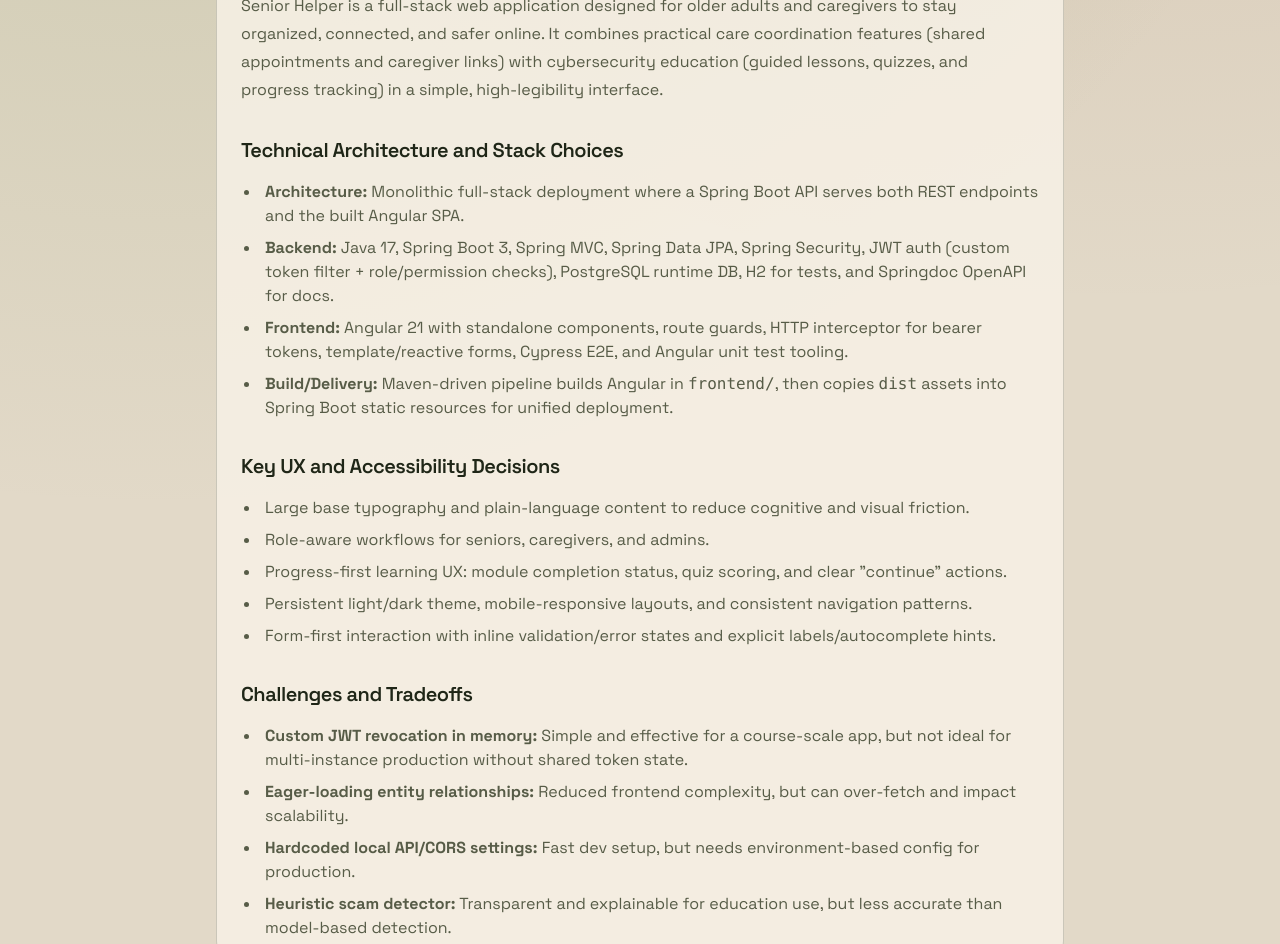
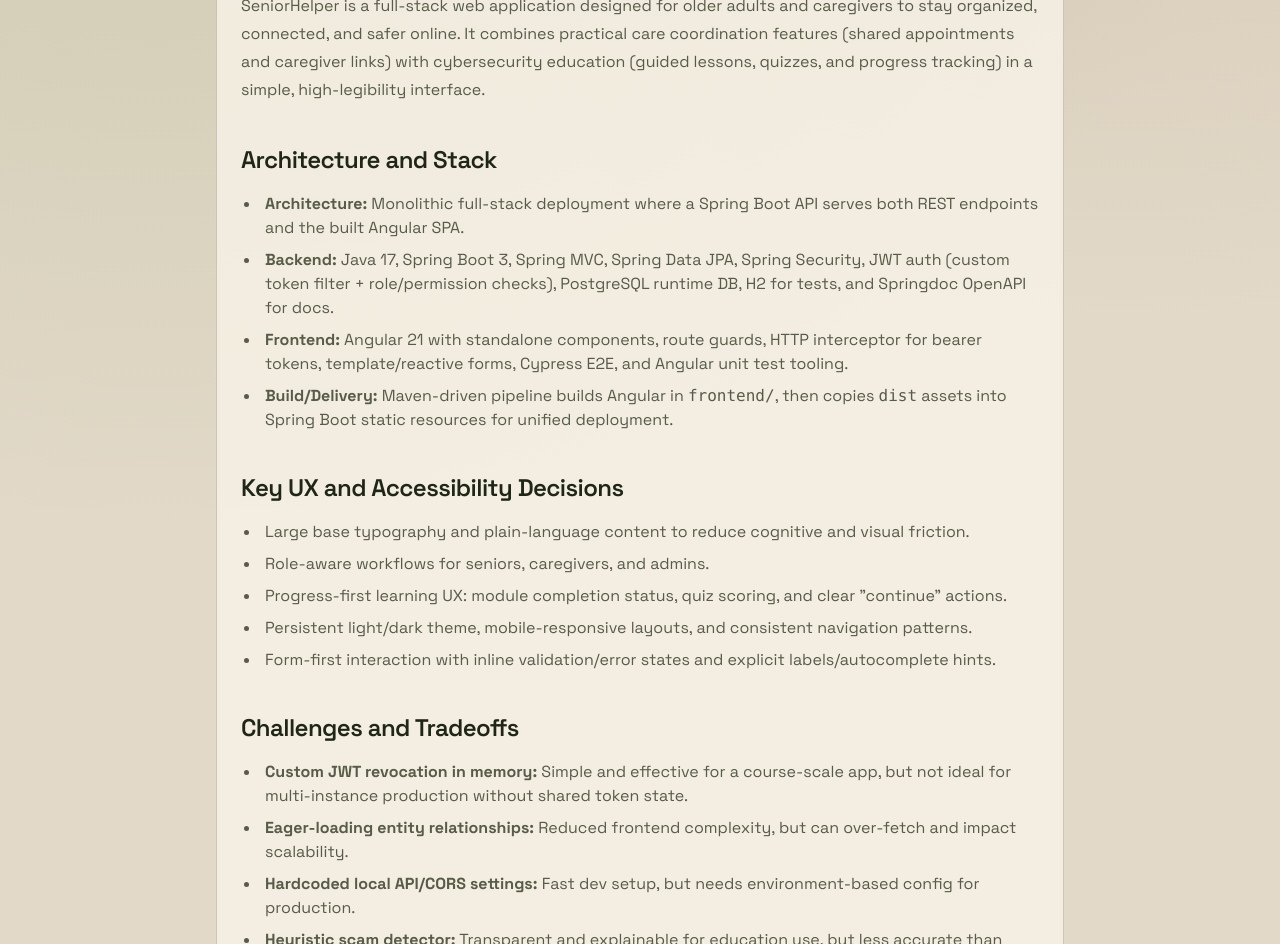
Before and after one commit to RickySerrano904/RickySerrano.dev, a Next.js app: page /projects/senior-helper in a window 1280 px wide. Shown: the part 1200-2144 px from the top of the page. Built offline with nearby package versions, Linux system fonts and the light colour scheme.

Commit message:
docs: update SeniorHelper project description

```diff
--- a/app/home/ExperienceSection.tsx
+++ b/app/home/ExperienceSection.tsx
@@ -54,7 +54,7 @@
           download
           className="mt-5 inline-flex items-center gap-2 rounded-2xl border border-[color:var(--border)] bg-[color:var(--panel)] px-4 py-2 text-sm font-semibold text-[color:var(--fg)] transition hover:-translate-y-0.5 hover:border-[color:var(--accent)] hover:text-[color:var(--accent)]"
         >
-          Download resume <span aria-hidden="true">-&darr;</span>
+          Download resume <span aria-hidden="true">&darr;</span>
         </a>
       </header>
 
--- a/app/projects/senior-helper/page.mdx
+++ b/app/projects/senior-helper/page.mdx
@@ -15,16 +15,17 @@
     imageSrc="/projects/senior-helper/seniorhelperr.jpg"
   imageAlt="Screenshot of Senior Helper homepage"
 >
-Senior Helper is a full-stack web application designed for older adults and caregivers to stay organized, connected, and safer online. It combines practical care coordination features (shared appointments and caregiver links) with cybersecurity education (guided lessons, quizzes, and progress tracking) in a simple, high-legibility interface.
 
-### Technical Architecture and Stack Choices
+SeniorHelper is a full-stack web application designed for older adults and caregivers to stay organized, connected, and safer online. It combines practical care coordination features (shared appointments and caregiver links) with cybersecurity education (guided lessons, quizzes, and progress tracking) in a simple, high-legibility interface.
+
+## Architecture and Stack
 
 - **Architecture:** Monolithic full-stack deployment where a Spring Boot API serves both REST endpoints and the built Angular SPA.
 - **Backend:** Java 17, Spring Boot 3, Spring MVC, Spring Data JPA, Spring Security, JWT auth (custom token filter + role/permission checks), PostgreSQL runtime DB, H2 for tests, and Springdoc OpenAPI for docs.
 - **Frontend:** Angular 21 with standalone components, route guards, HTTP interceptor for bearer tokens, template/reactive forms, Cypress E2E, and Angular unit test tooling.
 - **Build/Delivery:** Maven-driven pipeline builds Angular in `frontend/`, then copies `dist` assets into Spring Boot static resources for unified deployment.
 
-### Key UX and Accessibility Decisions
+## Key UX and Accessibility Decisions
 
 - Large base typography and plain-language content to reduce cognitive and visual friction.
 - Role-aware workflows for seniors, caregivers, and admins.
@@ -32,7 +33,7 @@
 - Persistent light/dark theme, mobile-responsive layouts, and consistent navigation patterns.
 - Form-first interaction with inline validation/error states and explicit labels/autocomplete hints.
 
-### Challenges and Tradeoffs
+## Challenges and Tradeoffs
 
 - **Custom JWT revocation in memory:** Simple and effective for a course-scale app, but not ideal for multi-instance production without shared token state.
 - **Eager-loading entity relationships:** Reduced frontend complexity, but can over-fetch and impact scalability.
```
